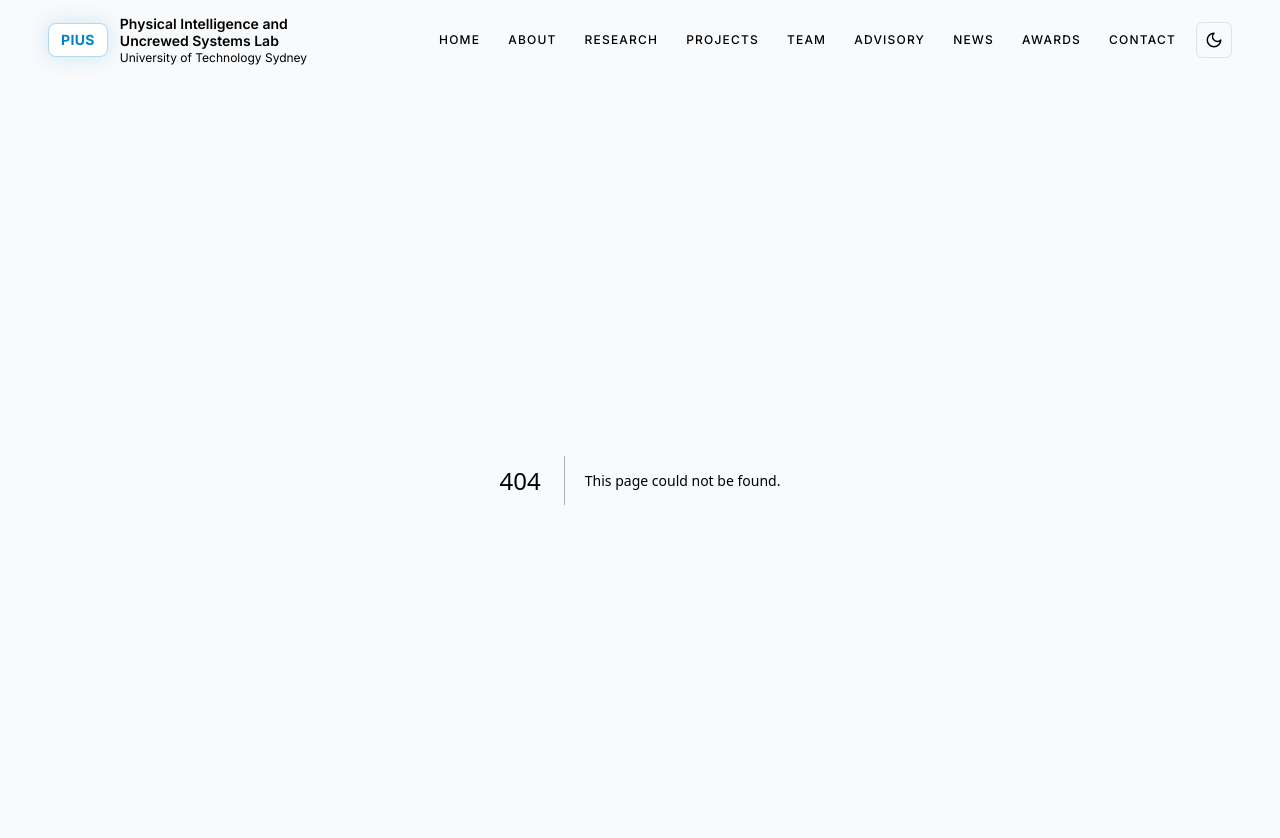
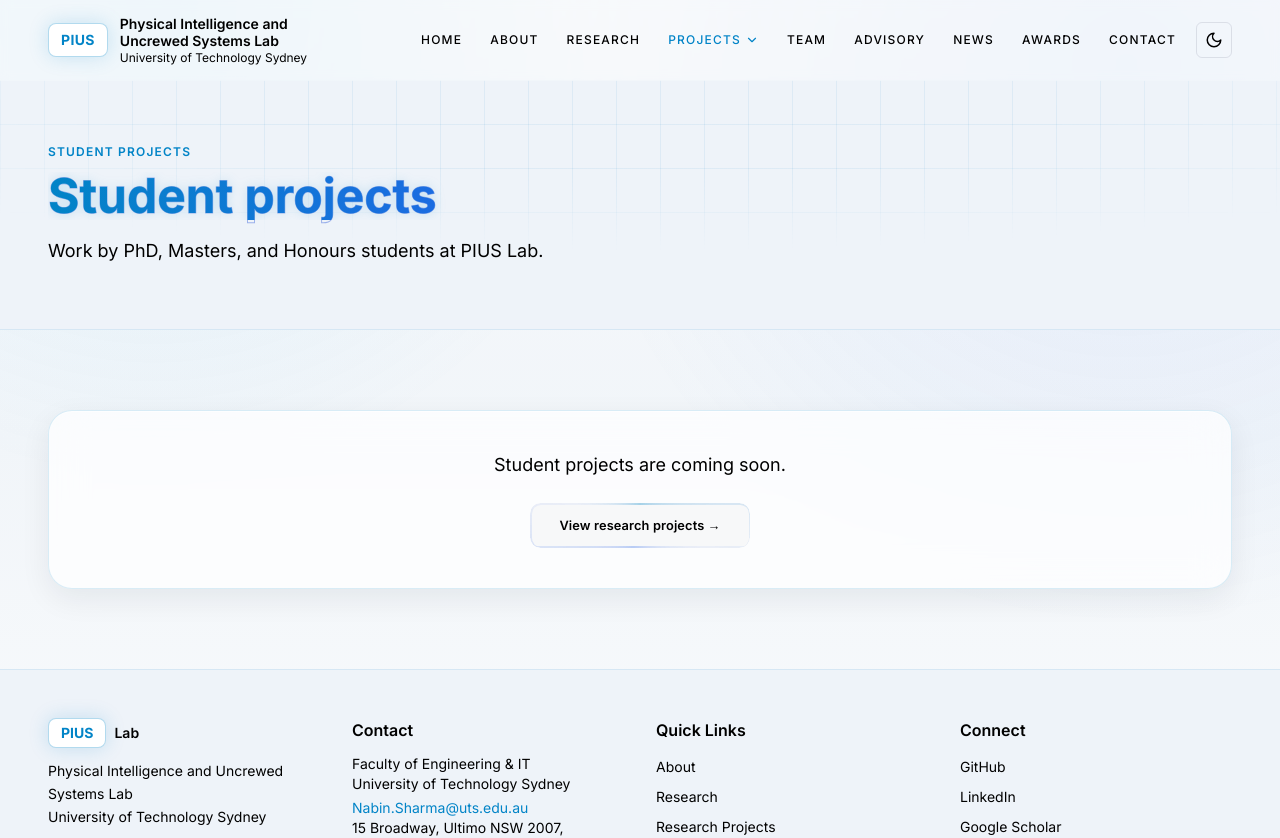
Before and after one commit to UTS-PIUS-Lab/pius-lab, a Next.js app: page /pius-lab/projects/students in a window 1280 px wide. Before the commit this address had no page. Shown: the top 838 px of the page. Built offline with nearby package versions, Linux system fonts and the light colour scheme.

Commit message:
Add Projects dropdown with research and student projects pages

```diff
--- a/src/app/projects/page.js
+++ b/src/app/projects/page.js
@@ -6,7 +6,7 @@ export default function Projects() {
   return (
     <>
       <PageHero
-        eyebrow="Major Projects"
+        eyebrow="Research Projects"
         title="Award-winning research"
         subtitle="Real-world impact across public safety, defence, emergency response, and sport — translating research into deployable systems."
       />
--- /dev/null
+++ b/src/app/projects/students/page.js
@@ -0,0 +1,25 @@
+import PageHero from "../../../components/PageHero";
+import PlasmaButton from "../../../components/PlasmaButton";
+
+// Student Projects: placeholder until the content is decided.
+export default function StudentProjects() {
+  return (
+    <>
+      <PageHero
+        eyebrow="Student Projects"
+        title="Student projects"
+        subtitle="Work by PhD, Masters, and Honours students at PIUS Lab."
+      />
+      <section className="py-20 bg-transparent">
+        <div className="max-w-7xl mx-auto px-6 lg:px-12">
+          <div className="glass rounded-3xl p-10 text-center">
+            <p className="text-lg text-body mb-6">Student projects are coming soon.</p>
+            <PlasmaButton href="/projects" variant="ghost">
+              View research projects →
+            </PlasmaButton>
+          </div>
+        </div>
+      </section>
+    </>
+  );
+}
--- a/src/components/Footer.js
+++ b/src/components/Footer.js
@@ -35,7 +35,7 @@ export default function Footer() {
         <div>
           <h3 className="text-base font-semibold mb-3">Quick Links</h3>
           <ul className="space-y-1.5">
-            {[["About","/about"],["Research","/research"],["Projects","/projects"],["Team","/team"],["Advisory","/advisory"],["News","/news"],["Awards","/awards"],["Contact","/contact"]].map(([label,href]) => (
+            {[["About","/about"],["Research","/research"],["Research Projects","/projects"],["Student Projects","/projects/students"],["Team","/team"],["Advisory","/advisory"],["News","/news"],["Awards","/awards"],["Contact","/contact"]].map(([label,href]) => (
               <li key={label}>
                 <Link href={href} className="text-muted text-sm hover:text-electric-cyan transition-colors">
                   {label}
--- a/src/components/Nav.js
+++ b/src/components/Nav.js
@@ -1,21 +1,98 @@
 "use client";
-import { useState, useEffect } from "react";
-import { Menu, X } from "lucide-react";
+import { useState, useEffect, useRef } from "react";
+import { Menu, X, ChevronDown } from "lucide-react";
 import Link from "next/link";
 import { usePathname } from "next/navigation";
 import ThemeToggle from "./ThemeToggle";
 
+// Items with `children` render as a dropdown on desktop and an indented
+// sub-list on mobile. `match` is the path prefix that marks the item active.
 const navItems = [
   { label: "Home",     href: "/" },
   { label: "About",    href: "/about" },
   { label: "Research", href: "/research" },
-  { label: "Projects", href: "/projects" },
+  {
+    label: "Projects",
+    match: "/projects",
+    children: [
+      { label: "Research Projects", href: "/projects" },
+      { label: "Student Projects",  href: "/projects/students" },
+    ],
+  },
   { label: "Team",     href: "/team" },
   { label: "Advisory", href: "/advisory" },
   { label: "News",     href: "/news" },
   { label: "Awards",   href: "/awards" },
   { label: "Contact",  href: "/contact" },
 ];
+
+const isActive = (item, pathname) =>
+  item.match ? pathname === item.match || pathname.startsWith(item.match + "/") : pathname === item.href;
+
+function DesktopDropdown({ item, pathname }) {
+  const [open, setOpen] = useState(false);
+  const ref = useRef(null);
+  const active = isActive(item, pathname);
+
+  // Close when clicking outside or pressing Escape
+  useEffect(() => {
+    if (!open) return;
+    const onDown = (e) => { if (ref.current && !ref.current.contains(e.target)) setOpen(false); };
+    const onKey  = (e) => { if (e.key === "Escape") setOpen(false); };
+    document.addEventListener("mousedown", onDown);
+    document.addEventListener("keydown", onKey);
+    return () => {
+      document.removeEventListener("mousedown", onDown);
+      document.removeEventListener("keydown", onKey);
+    };
+  }, [open]);
+
+  // Close after navigating
+  useEffect(() => { setOpen(false); }, [pathname]);
+
+  return (
+    <div
+      ref={ref}
+      className="relative"
+      onMouseEnter={() => setOpen(true)}
+      onMouseLeave={() => setOpen(false)}
+    >
+      <button
+        type="button"
+        onClick={() => setOpen((o) => !o)}
+        aria-haspopup="true"
+        aria-expanded={open}
+        className={`flex items-center gap-1 uppercase text-xs tracking-widest font-medium px-3 py-2 rounded-md transition-colors ${
+          active ? "text-electric-cyan" : "text-muted hover:text-electric-cyan hover:bg-electric-cyan/5"
+        }`}
+      >
+        {item.label}
+        <ChevronDown size={14} className={`transition-transform duration-200 ${open ? "rotate-180" : ""}`} />
+      </button>
+
+      {open && (
+        // pt-2 bridges the gap so the menu doesn't close while the mouse moves down to it
+        <div className="absolute left-0 top-full pt-2 z-50">
+          <div className="glass rounded-lg py-2 min-w-[200px]">
+            {item.children.map((child) => (
+              <Link
+                key={child.href}
+                href={child.href}
+                className={`block px-4 py-2 uppercase text-xs tracking-widest font-medium transition-colors ${
+                  pathname === child.href
+                    ? "text-electric-cyan"
+                    : "text-muted hover:text-electric-cyan hover:bg-electric-cyan/5"
+                }`}
+              >
+                {child.label}
+              </Link>
+            ))}
+          </div>
+        </div>
+      )}
+    </div>
+  );
+}
 
 export default function Nav() {
   const [isMenuOpen, setIsMenuOpen] = useState(false);
@@ -51,20 +128,24 @@ export default function Nav() {
           </Link>
 
           {/* DESKTOP LINKS */}
-          <div className="hidden md:flex space-x-1">
-            {navItems.map((item) => (
+          <div className="hidden md:flex items-center space-x-1">
+            {navItems.map((item) =>
+              item.children ? (
+                <DesktopDropdown key={item.label} item={item} pathname={pathname} />
+              ) : (
                 <Link
                   key={item.label}
                   href={item.href}
                   className={`uppercase text-xs tracking-widest font-medium px-3 py-2 rounded-md transition-colors ${
-                  pathname === item.href
+                    isActive(item, pathname)
                       ? "text-electric-cyan"
                       : "text-muted hover:text-electric-cyan hover:bg-electric-cyan/5"
                   }`}
                 >
                   {item.label}
                 </Link>
-            ))}
+              )
+            )}
           </div>
 
           {/* THEME + MOBILE TOGGLES */}
@@ -83,20 +164,44 @@ export default function Nav() {
         {/* MOBILE MENU */}
         {isMenuOpen && (
           <div className="md:hidden bg-ink border-t border-electric-cyan/10 pb-4 space-y-1">
-            {navItems.map((item) => (
+            {navItems.map((item) =>
+              item.children ? (
+                <div key={item.label}>
+                  <div className={`px-6 py-2.5 uppercase text-xs tracking-widest font-medium ${
+                    isActive(item, pathname) ? "text-electric-cyan" : "text-muted"
+                  }`}>
+                    {item.label}
+                  </div>
+                  {item.children.map((child) => (
+                    <Link
+                      key={child.href}
+                      href={child.href}
+                      onClick={() => setIsMenuOpen(false)}
+                      className={`block pl-10 pr-6 py-2 uppercase text-xs tracking-widest font-medium transition-colors ${
+                        pathname === child.href
+                          ? "text-electric-cyan"
+                          : "text-muted hover:text-electric-cyan"
+                      }`}
+                    >
+                      {child.label}
+                    </Link>
+                  ))}
+                </div>
+              ) : (
                 <Link
                   key={item.label}
                   href={item.href}
                   onClick={() => setIsMenuOpen(false)}
                   className={`block px-6 py-2.5 uppercase text-xs tracking-widest font-medium transition-colors ${
-                  pathname === item.href
+                    isActive(item, pathname)
                       ? "text-electric-cyan"
                       : "text-muted hover:text-electric-cyan"
                   }`}
                 >
                   {item.label}
                 </Link>
-            ))}
+              )
+            )}
           </div>
         )}
       </div>
```
Lines whose indentation alone changed are shown as unchanged.
